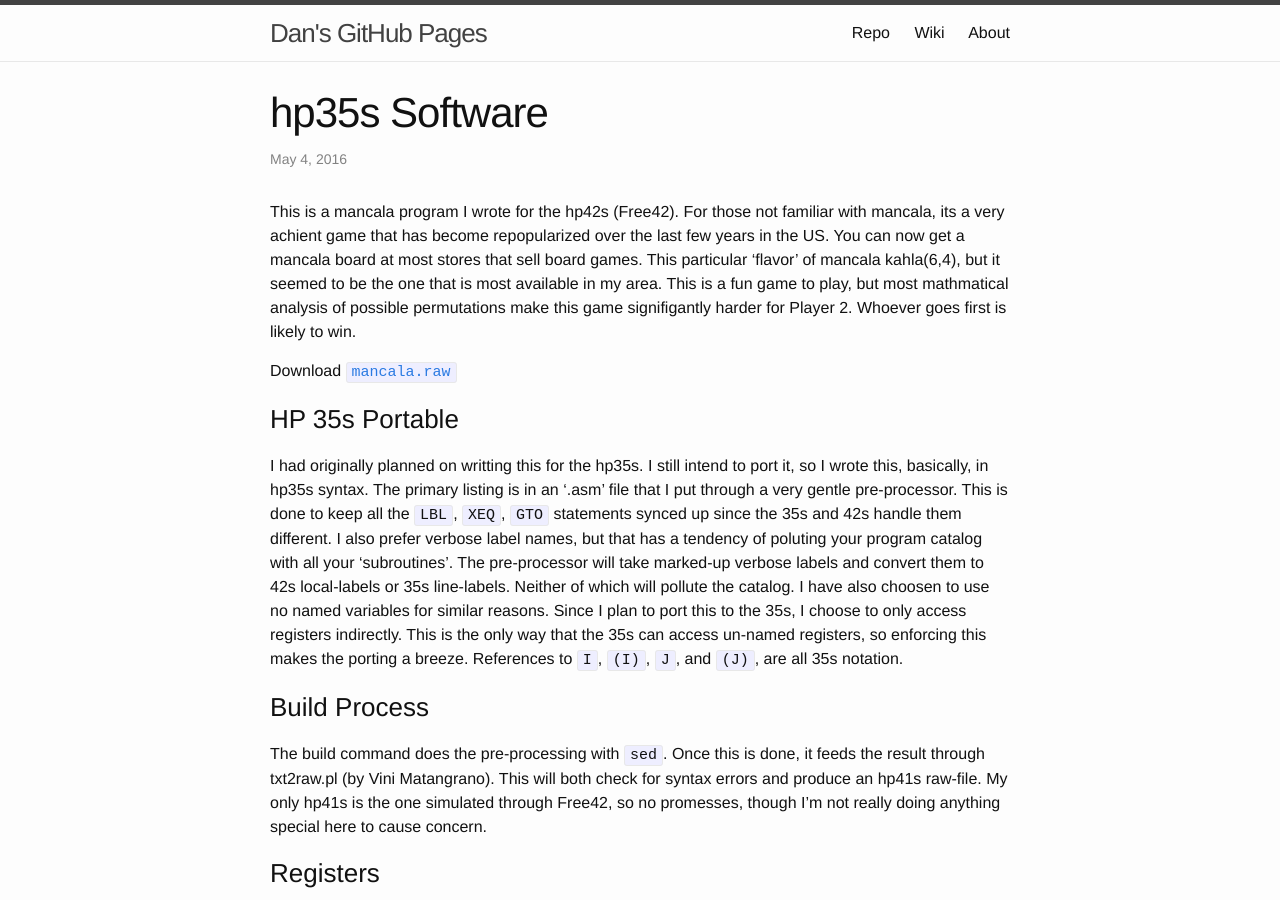
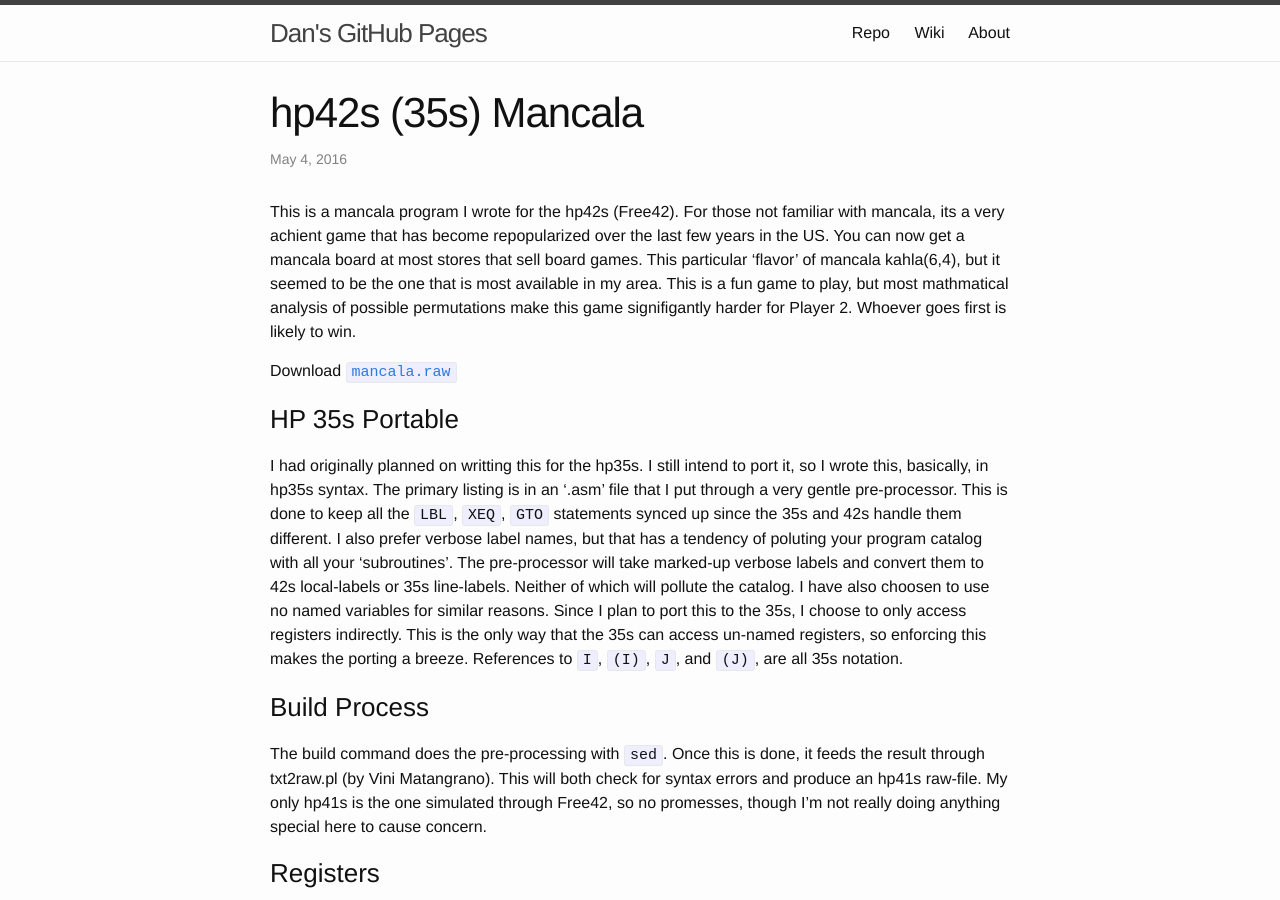
Before and after one commit to brianddk/brianddk.github.io, a Jekyll site: the page built from _posts/2016-05-04-hp-42s-mancala.md, in a window 1280 px wide and 900 px high. Built offline with Jekyll 4.4.1, drawn with Linux system fonts in a browser that asks for light colours.

Commit message:
Correct title of post

```diff
--- a/_posts/2016-05-04-hp-42s-mancala.md
+++ b/_posts/2016-05-04-hp-42s-mancala.md
@@ -1,6 +1,6 @@
 ---
 layout: post
-title:  "hp35s Software"
+title:  "hp42s (35s) Mancala"
 date:   2016-05-04 17:20 -0500
 categories: calc hp42s hp35s
 ---
```
